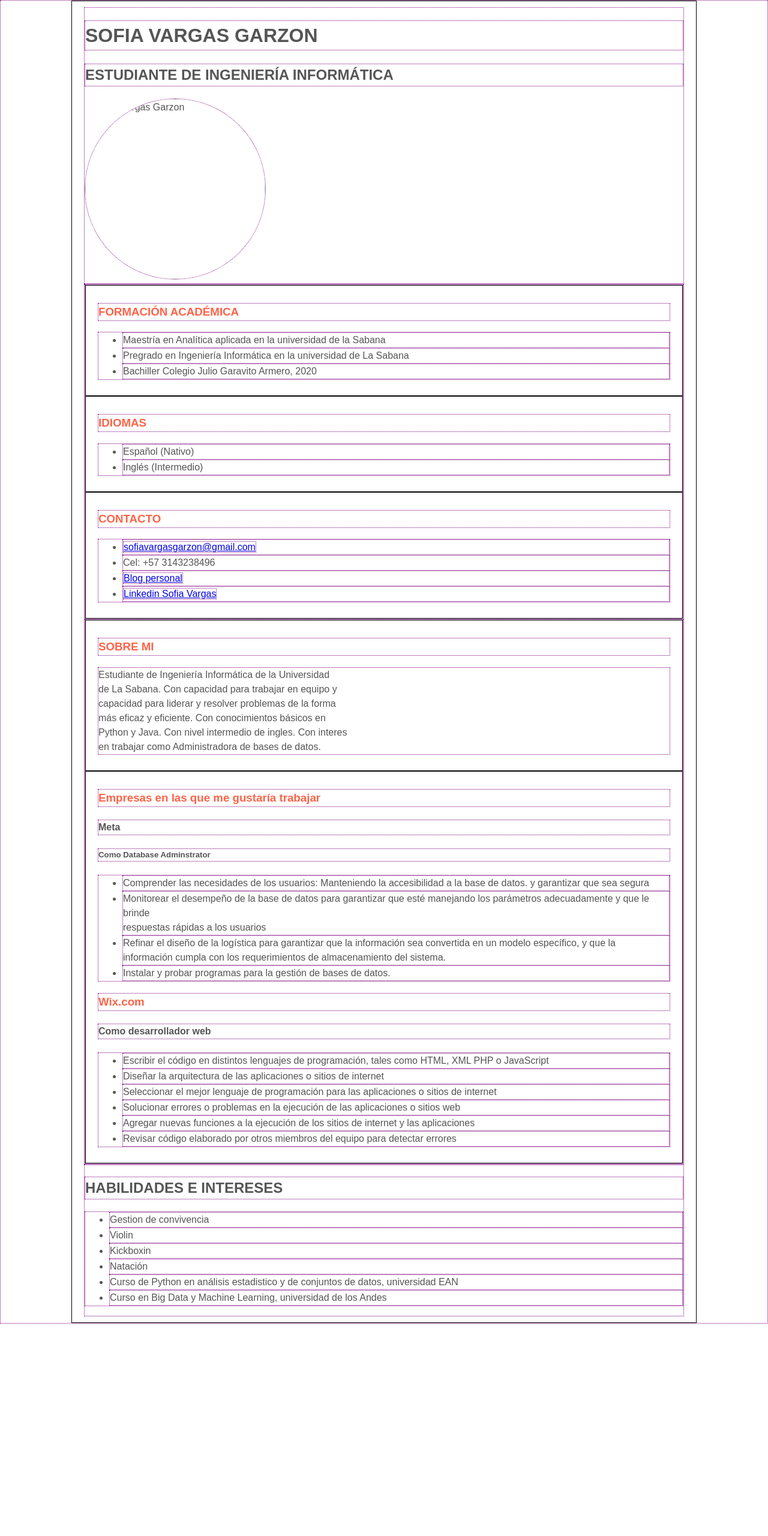
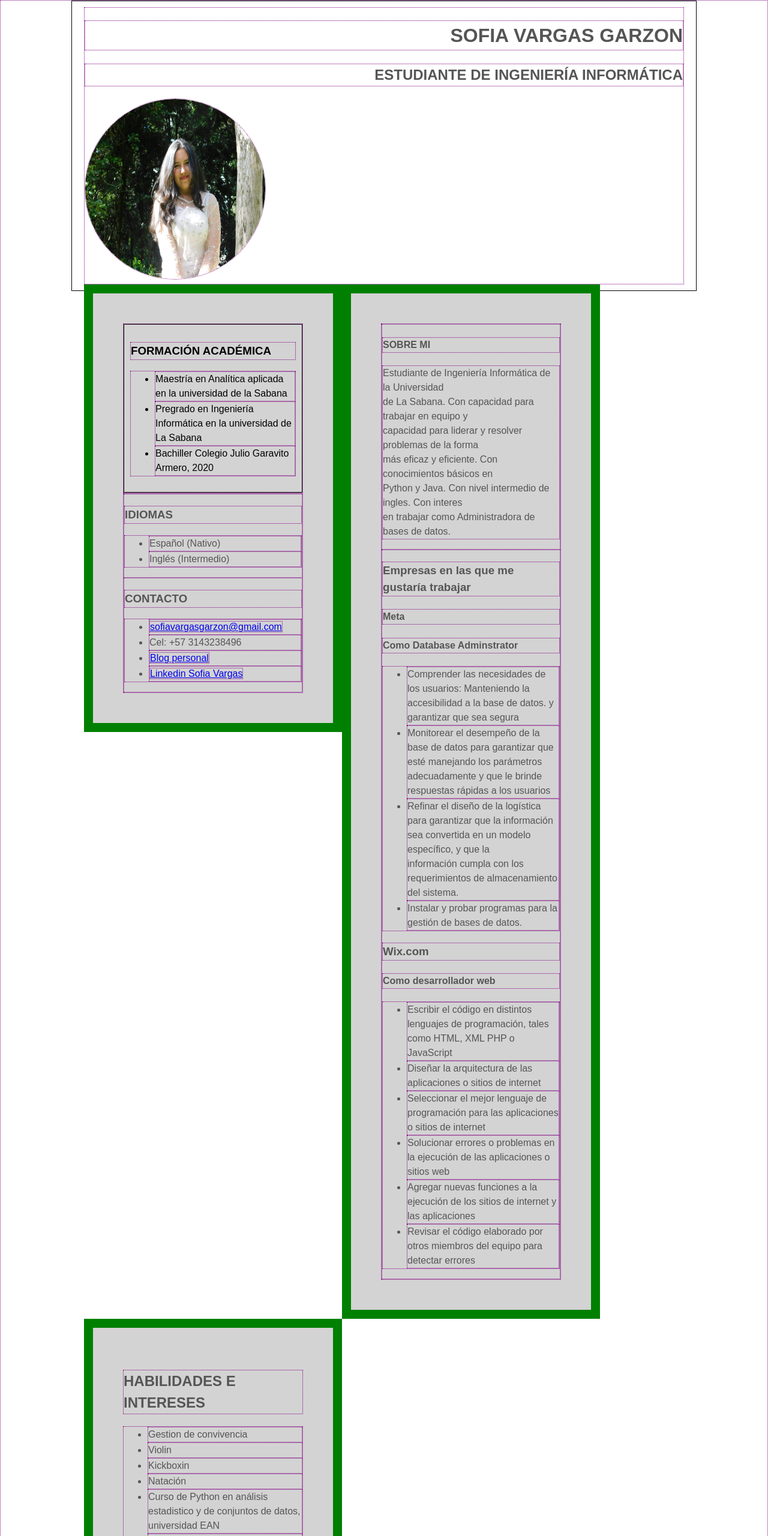
Before and after one commit to SofiaVargasGarzon/Curriculum1, a plain HTML site: page css/index.html in a window 1280 px wide. Shown: the top 2560 px of the page at 60% size. Before the commit the page ends 2206 px from the top, so only its background shows below. Drawn offline with Linux system fonts and the light colour scheme; files that its build step writes are made by us from their sources.

Commit message:
Puse todo en 3 contenedores menos el header

```diff
--- a/css/estilos.css
+++ b/css/estilos.css
@@ -17,12 +17,20 @@ body.header{
     margin: 0px;
     background-color: blueviolet;
     width: 694px;
-    height: 500px;
+    height: 400px;
 }
 
+body > header > img{
+    border-radius: 50%;
+    text-align: left;
+}
 
-img{
-    border-radius: 50%;
+body > header > h1{
+    text-align: right;
+}
+
+body > header > h2{
+    text-align: right;
 }
 
 main > section>article{
@@ -30,12 +38,54 @@ main > section>article{
     max-width: 1000px;
     font-family: Arial, Helvetica, sans-serif;
     line-height: 1.5;
-    padding: 10px 20px;
+    padding: 10px 10px;
     border: 1px solid black;
-    color: #555;
+    color:black;
 }
 
+main > section > article> h4{
+    text-align: right;
+}
 
-main > section > article > h3{
-    color: tomato;
+main > article > section> h3{
+    text-align: left;
 }
+main > section > article> p{
+    text-align: right;
+}
+
+div{
+    background-color: lightgrey;
+    width: 300px;
+    border: 15px solid green;
+    padding: 50px;
+    margin: 0px;
+    float: right;
+  }
+
+div{
+    background-color: lightgrey;
+    width: 300px;
+    border: 15px solid green;
+    padding: 50px;
+    margin: 0px;
+    float: left;
+}
+
+aside{
+    background-color: lightgrey;
+    width: 300px;
+    border: 15px solid green;
+    padding: 50px;
+    margin: 0px;
+    float: left;
+}
+
+main{
+    background-color: lightgrey;
+    width: 300px;
+    border: 15px solid green;
+    padding: 50px;
+    margin: 0px;
+    float: left;
+}
--- a/css/index.html
+++ b/css/index.html
@@ -3,15 +3,14 @@
 	<head>
 		<meta charset="utf-8">
 		<title>Curriculum-S</title>
-		<link rel="stylesheet" type="text/css" href="css/estilos.css" >
+		<link rel="stylesheet" type="text/css" href="/css/estilos.css" >
 	</head>
 	<body>
 		<header>
 			<h1>SOFIA VARGAS GARZON</h1>
 			<h2>ESTUDIANTE DE INGENIERÍA INFORMÁTICA</h2>
-			<img src="yoCurriculum.jpg" title="Sofia Vargas Garzon" width="300px" height="300px" class="circular--square">
+			<img src="/css/yoCurriculum.jpg" title="Sofia Vargas Garzon" width="300px" height="300px" class="circular--square">
 		</header>
-
 		<main>
 			<section>
 				<article>
@@ -22,13 +21,15 @@
 						<li>Bachiller Colegio Julio Garavito Armero, 2020</li>
 					</ul>
 				</article>
+			</section>
 			<article>
+				<section>
 					<h3>IDIOMAS</h3>
 					<ul>
 						<li>Español (Nativo)</li>
 						<li>Inglés (Intermedio)</li>
 					</ul>
-				</article>
+				</section>
 				<article>
 					<h3>CONTACTO</h3>
 					<ul>
@@ -38,10 +39,12 @@
 						<li><a href="https://www.linkedin.com/in/sofia-vargas-795a28209/" target="_blank">Linkedin Sofia Vargas</a> </li>
 					</ul>
 				</article>
-			</section>
+			</article>
+		</main>
+			<div>
 				<section>
 					<article>
-					<h3>SOBRE MI</h3>
+						<h4>SOBRE MI</h4>
 						<p>
 							Estudiante de Ingeniería Informática de la Universidad
 							<br>
@@ -59,7 +62,7 @@
 					<article>
 						<h3>Empresas en las que me gustaría trabajar</h3>
 						<h4>Meta</h4>
-					<h5>Como Database Adminstrator</h5>
+						<h4>Como Database Adminstrator</h4>
 
 						<ul>
 							<li>Comprender las necesidades de los usuarios: Manteniendo la accesibilidad a la base de datos. y garantizar que sea segura</li>
@@ -80,11 +83,12 @@
 							<li>Seleccionar el mejor lenguaje de programación para las aplicaciones o sitios de internet</li>
 							<li>Solucionar errores o problemas en la ejecución de las aplicaciones o sitios web</li>
 							<li>Agregar nuevas funciones a la ejecución de los sitios de internet y las aplicaciones</li>
-						<li>Revisar código elaborado por otros miembros del equipo para detectar errores</li>
+							<li>Revisar el código elaborado por otros miembros del equipo para detectar errores</li>
 						</ul>
 					</article>
+
 				</section>
-		</main>
+			</div>
 		<aside>
 			<h1>HABILIDADES E INTERESES</h1>
 			<ul>
```
Also changed, not shown: index.html (deleted, +0 -100 lines), css/yoCurriculum.jpg (renamed from yoCurriculum.jpg). Lines whose indentation alone changed are shown as unchanged.
